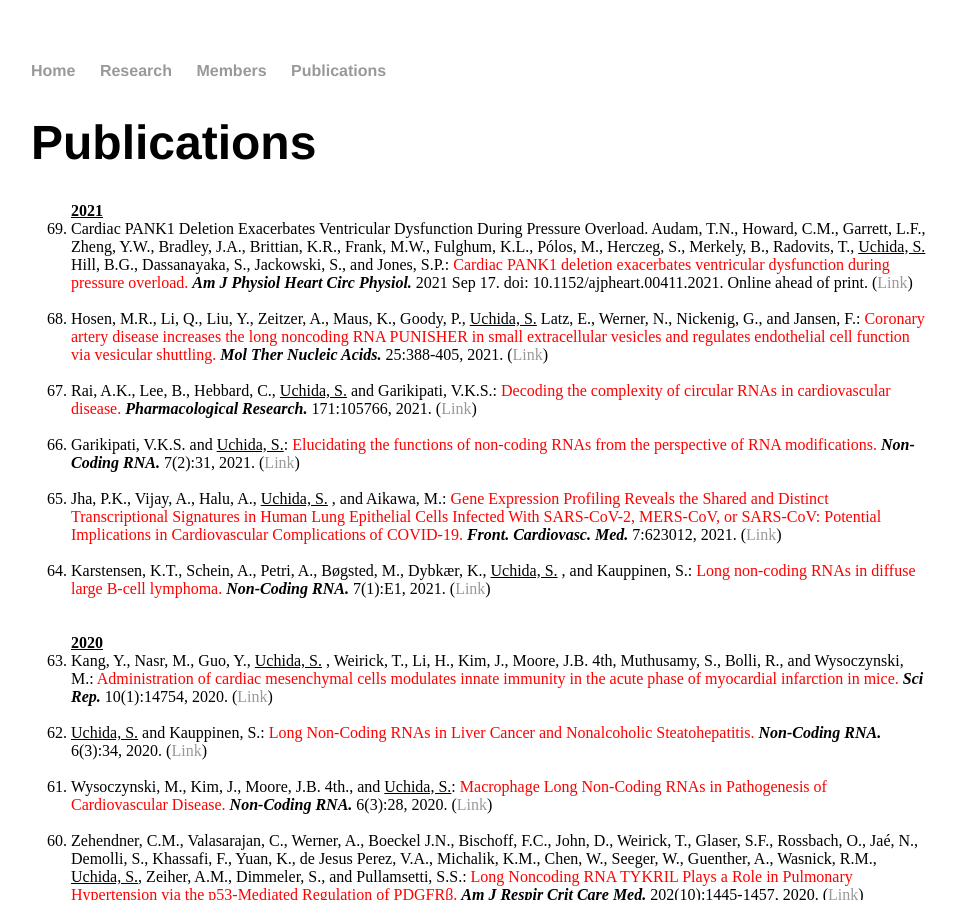
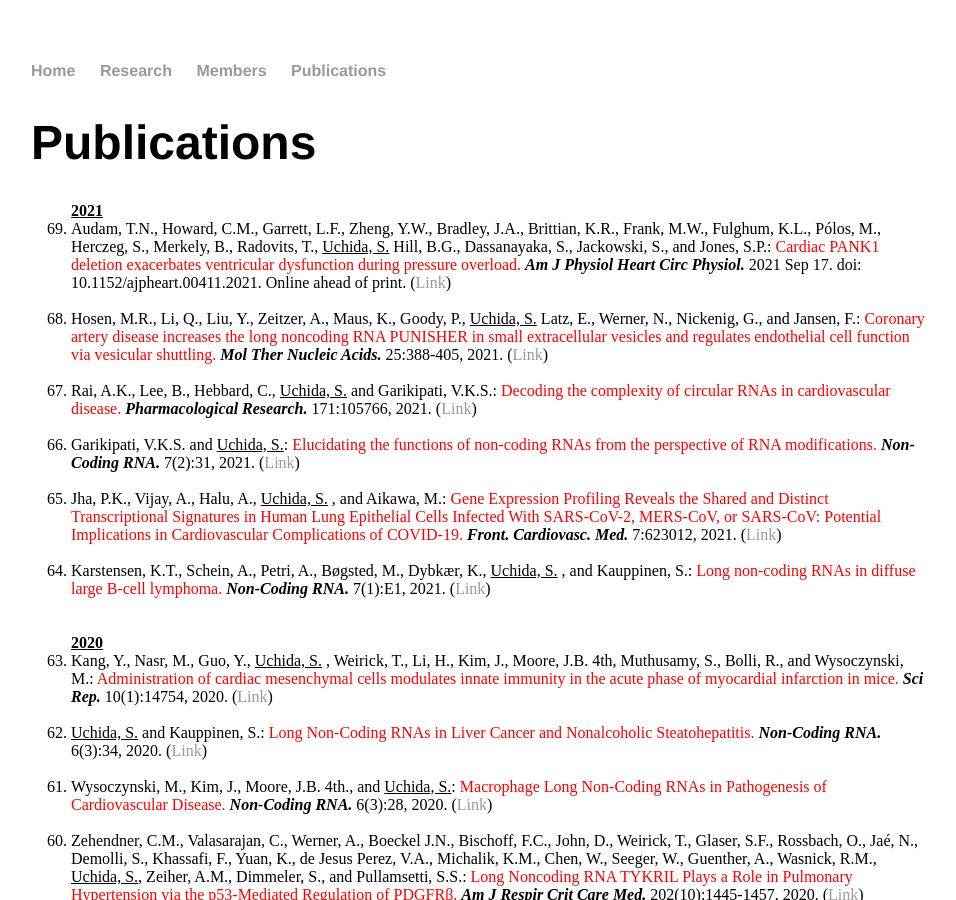
Before and after one commit to heartlncrna/heartlncrna.github.io, a Jekyll site: the page publications/pub_list.html, which Jekyll copies as it is, in a window 1280 px wide and 900 px high. Shown: the whole window, without its empty margins (161-1117 px from the left). Built offline with Jekyll 4.4.1, drawn with Linux system fonts in a browser that asks for light colours.

Commit message:
Update pub_list.html

```diff
--- a/publications/pub_list.html
+++ b/publications/pub_list.html
@@ -28,8 +28,7 @@
 			<ol reversed="reversed">
 
 			<strong><u> 2021 </u></strong>
-				<li> Cardiac PANK1 Deletion Exacerbates Ventricular Dysfunction During Pressure Overload.
-Audam, T.N., Howard, C.M., Garrett, L.F., Zheng, Y.W., Bradley, J.A., Brittian, K.R., Frank, M.W., Fulghum, K.L., Pólos, M., Herczeg, S., Merkely, B., Radovits, T., <u>Uchida, S.</u> Hill, B.G., Dassanayaka, S., Jackowski, S., and Jones, S.P.: <font color="red">Cardiac PANK1 deletion exacerbates ventricular dysfunction during pressure overload.</font> <b><i>Am J Physiol Heart Circ Physiol. </i></b> 2021 Sep 17. doi: 10.1152/ajpheart.00411.2021. Online ahead of print. (<a href="https://journals.physiology.org/doi/abs/10.1152/ajpheart.00411.2021">Link</span></a>)</li>
+				<li> Audam, T.N., Howard, C.M., Garrett, L.F., Zheng, Y.W., Bradley, J.A., Brittian, K.R., Frank, M.W., Fulghum, K.L., Pólos, M., Herczeg, S., Merkely, B., Radovits, T., <u>Uchida, S.</u> Hill, B.G., Dassanayaka, S., Jackowski, S., and Jones, S.P.: <font color="red">Cardiac PANK1 deletion exacerbates ventricular dysfunction during pressure overload.</font> <b><i>Am J Physiol Heart Circ Physiol. </i></b> 2021 Sep 17. doi: 10.1152/ajpheart.00411.2021. Online ahead of print. (<a href="https://journals.physiology.org/doi/abs/10.1152/ajpheart.00411.2021">Link</span></a>)</li>
 			<br>
 
 				<li> Hosen, M.R., Li, Q., Liu, Y., Zeitzer, A., Maus, K., Goody, P., <u>Uchida, S.</u> Latz, E., Werner, N., Nickenig, G., and Jansen, F.: <font color="red">Coronary artery disease increases the long noncoding RNA PUNISHER in small extracellular vesicles and regulates endothelial cell function via vesicular shuttling.</font> <b><i>Mol Ther Nucleic Acids. </i></b> 25:388-405, 2021. (<a href="https://www.sciencedirect.com/science/article/pii/S2162253121001414?via%3Dihub">Link</span></a>)</li>
```
